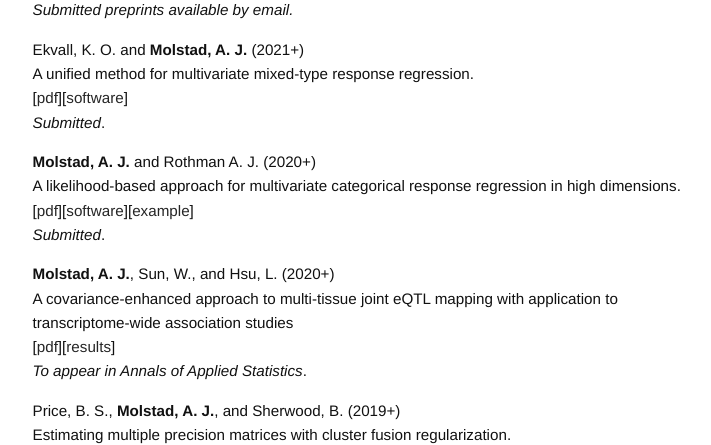
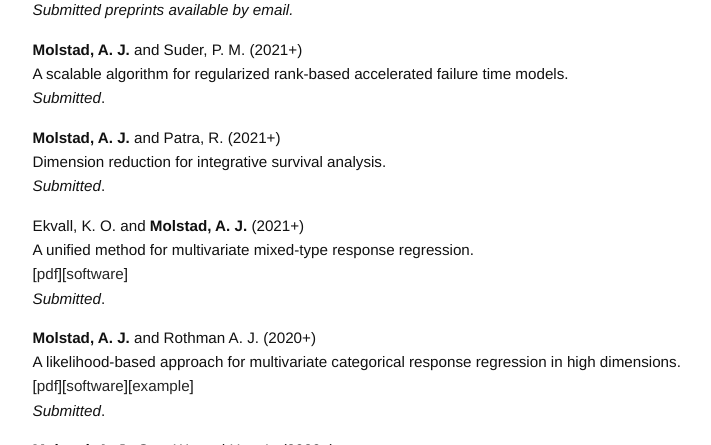
Before and after one commit to ajmolstad/ajmolstad.github.io, a Jekyll site: the page built from research.md, in a window 1280 px wide and 900 px high, cut to the strip 455-900 px from the top of the window. Shown: the whole strip, without its empty margins (275-986 px from the left). Built offline with Jekyll 4.4.1, drawn with Linux system fonts in a browser that asks for light colours.

Commit message:
Update research.md

```diff
--- a/research.md
+++ b/research.md
@@ -8,13 +8,13 @@ permalink: /research/
 
 *Submitted preprints available by email.*
 
-<!-- **Molstad, A. J.** and Suder, P. M. (2020+)<br>
-A scalable algorithm for rank-based accelerated failure time models in high dimensions.<br>
-*Submitted*. <br> -->
+**Molstad, A. J.** and Suder, P. M. (2021+)<br>
+A scalable algorithm for regularized rank-based accelerated failure time models.<br>
+*Submitted*. <br>
 
-<!-- **Molstad, A. J.** and Patra, R. (2021+)<br>
+**Molstad, A. J.** and Patra, R. (2021+)<br>
 Dimension reduction for integrative survival analysis. <br>
-*Submitted*. <br> -->
+*Submitted*. <br>
 
 Ekvall, K. O. and **Molstad, A. J.** (2021+)<br>
 A unified method for multivariate mixed-type response regression. <br>
```
